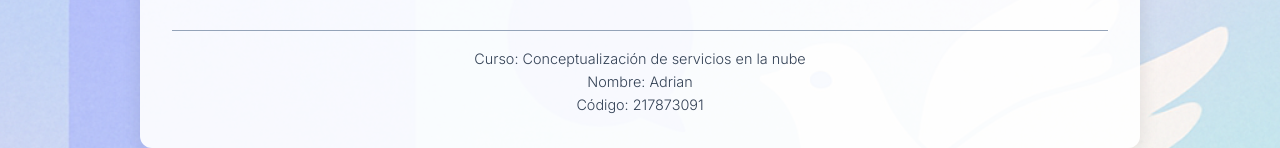
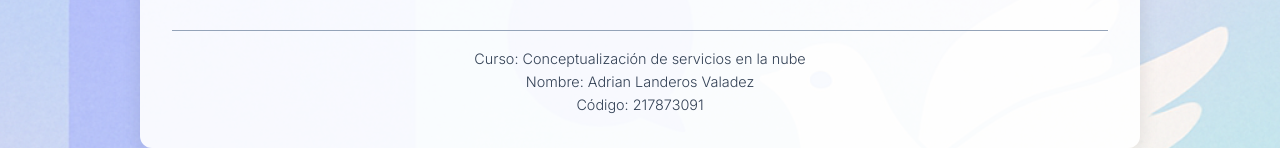
Before and after one commit to Hawknoth/Hatespeech, a website: page Proyecto/public/index.html in a window 1280 px wide. Shown: the part 1388-1536 px from the top of the page. Drawn offline with Linux system fonts and the light colour scheme; a small style sheet from the web is missing.

Commit message:
Update index.html

```diff
--- a/Proyecto/public/index.html
+++ b/Proyecto/public/index.html
@@ -66,7 +66,7 @@
 
     <footer class="footer">
       <p>Curso: Conceptualización de servicios en la nube</p>
-      <p>Nombre: Adrian</p>
+      <p>Nombre: Adrian Landeros Valadez</p>
       <p>Código: 217873091</p>
     </footer>
   </div>
```
